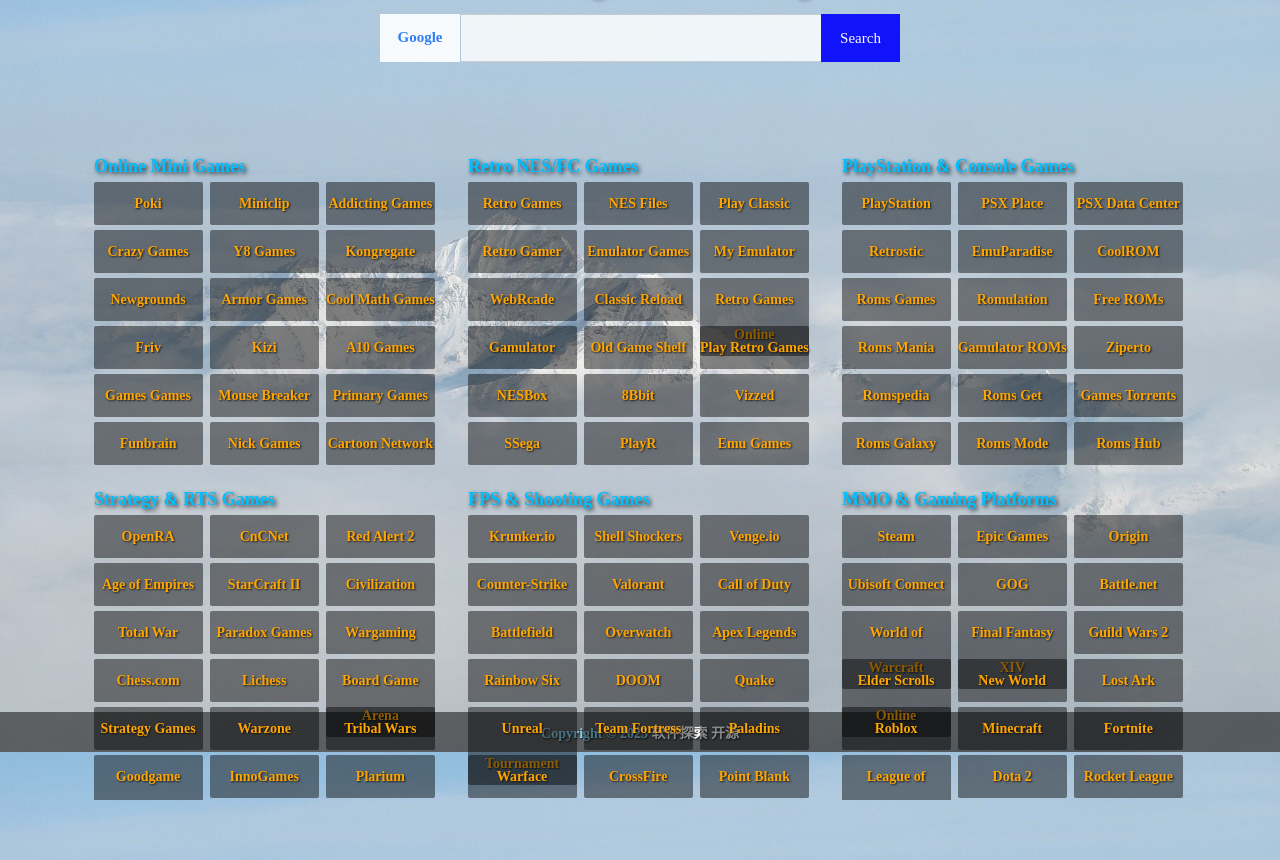
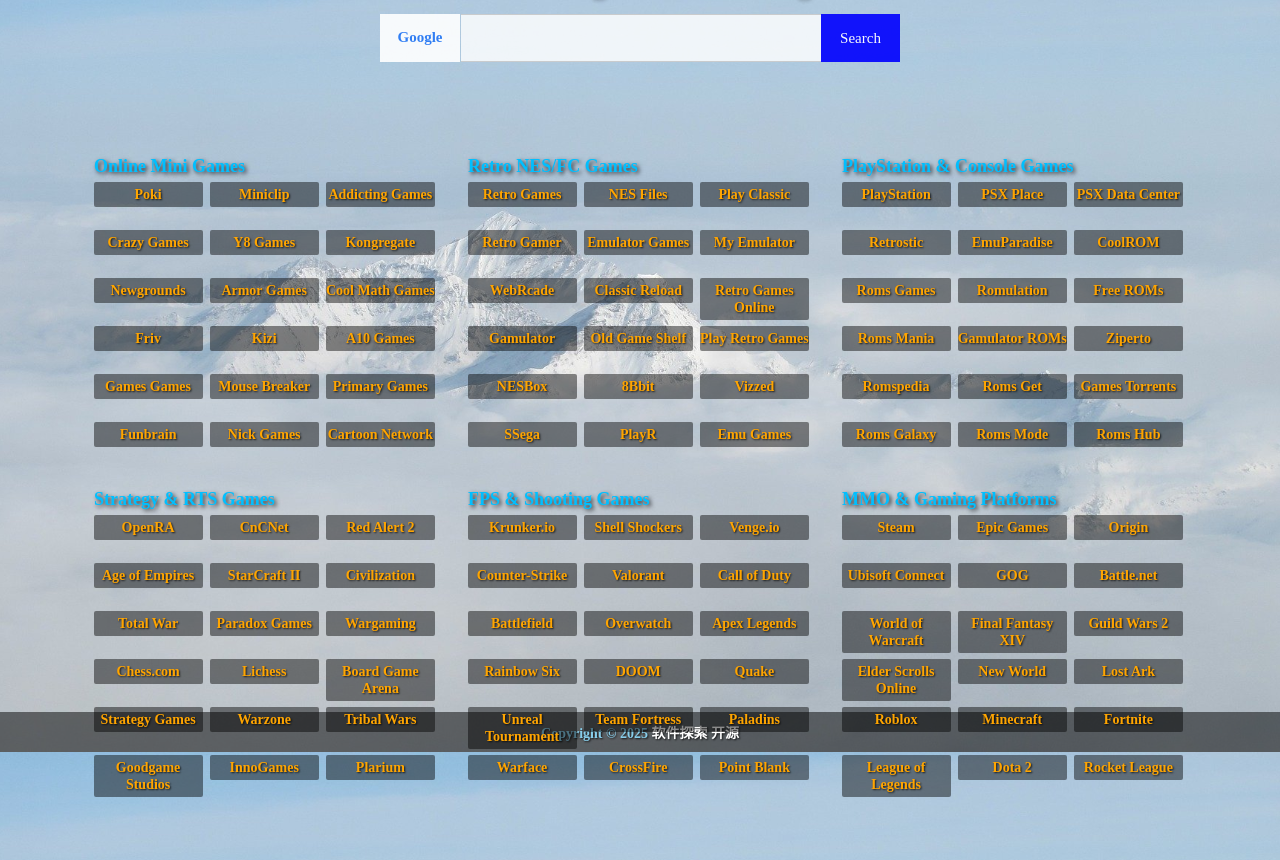
Before and after one commit to xixiL/GamePort, a plain HTML site: page index.html in a window 1280 px wide. Shown: the part 48-908 px from the top of the page. Drawn offline with nearby package versions, Linux system fonts and the light colour scheme.

Commit message:
Add files via upload

```diff
--- a/css/style.css
+++ b/css/style.css
@@ -280,14 +280,22 @@ body {
 	margin: 3px 1%;
 }
 .link-3{
-	display: block;
+	/* 固定按钮容器尺寸，允许最多两行显示并省略，避免撑高与重叠 */
+	display: -webkit-box;
+	overflow: hidden;
+	text-overflow: ellipsis;
+	-webkit-line-clamp: 2;
+	-webkit-box-orient: vertical;
+	white-space: normal;
+	word-break: break-word;
+	/* 保留原有外观 */
 	background: rgba(0,0,0,.45);
 	color: #ffa500;
 	font-size: 14px;
 	font-weight: bold;
 	text-shadow: 1px 1px 2px rgba(0,0,0,0.8);
 	text-align: center;
-	line-height: 35px;
+	line-height: 17px;
 	padding: 4px 0;
 	border-radius: 2px;
 	transition: all 0.2s;
```
Also changed, not shown: 1 other file.
